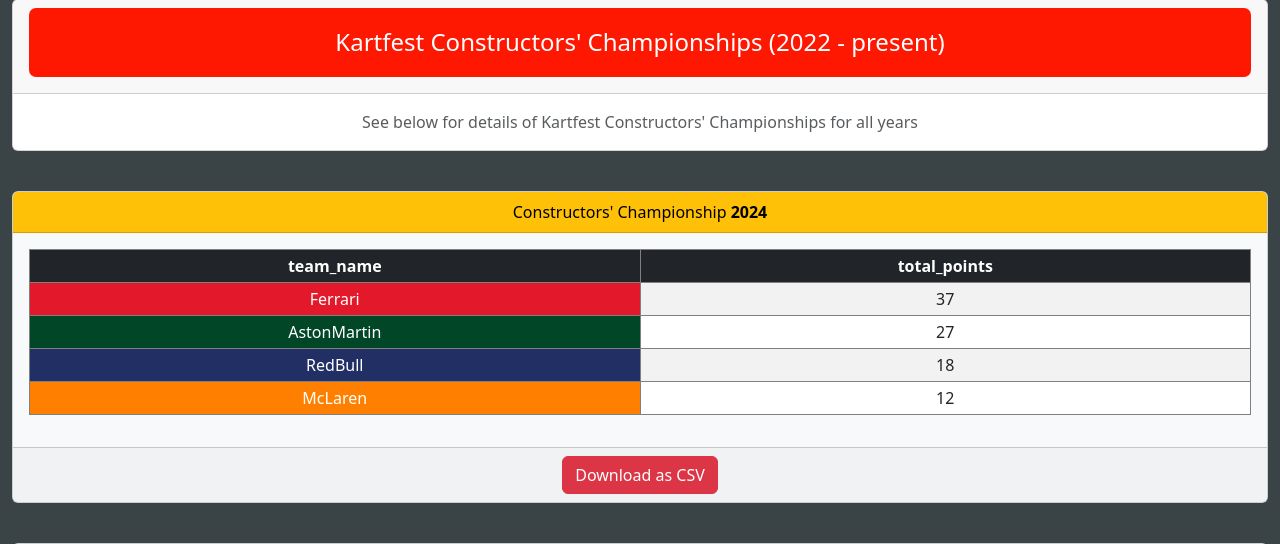
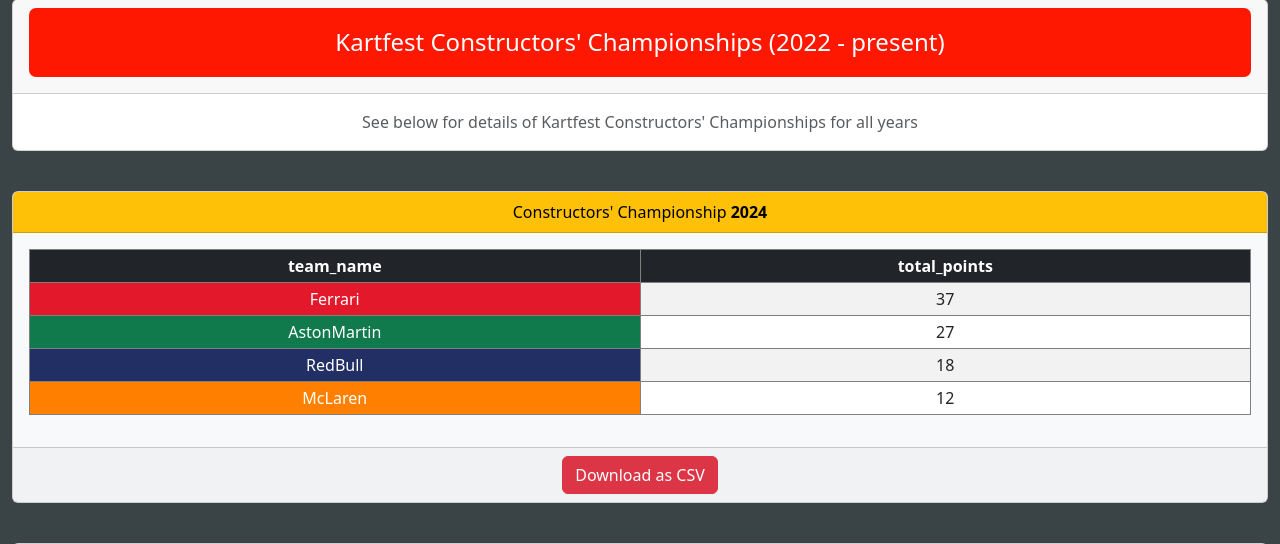
Before and after one commit to s93frost/kartfest, a Flask app: page /teams in a window 1280 px wide. Shown: the part 138-682 px from the top of the page. Run offline with Flask 3, Linux system fonts and the light colour scheme.

Commit message:
updated aston colour

```diff
--- a/static/styles.css
+++ b/static/styles.css
@@ -240,7 +240,7 @@
 }
 
 #AstonMartin {
-    background-color: #024628;
+    background-color: #117a4d;
     color: white;
 }
 
```
